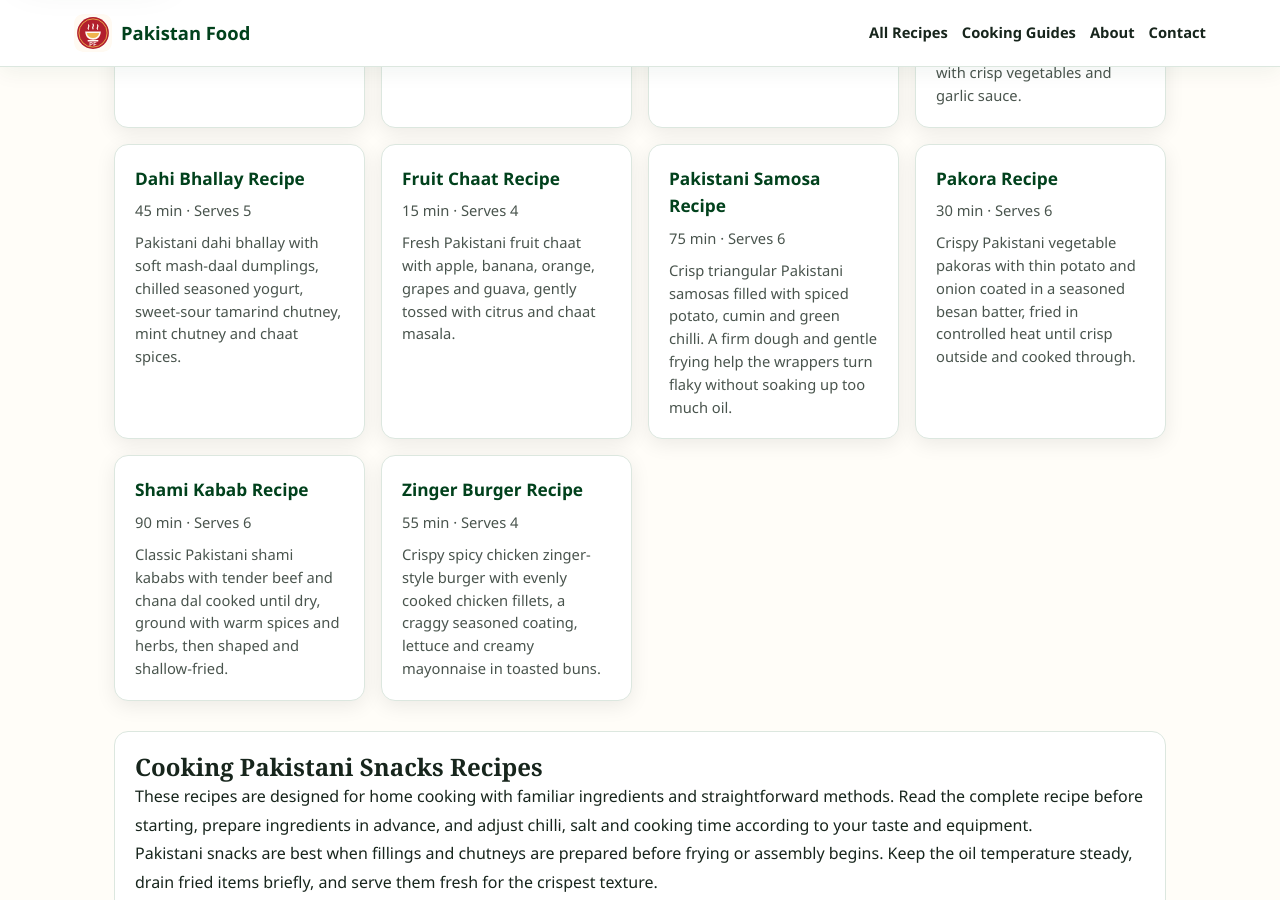
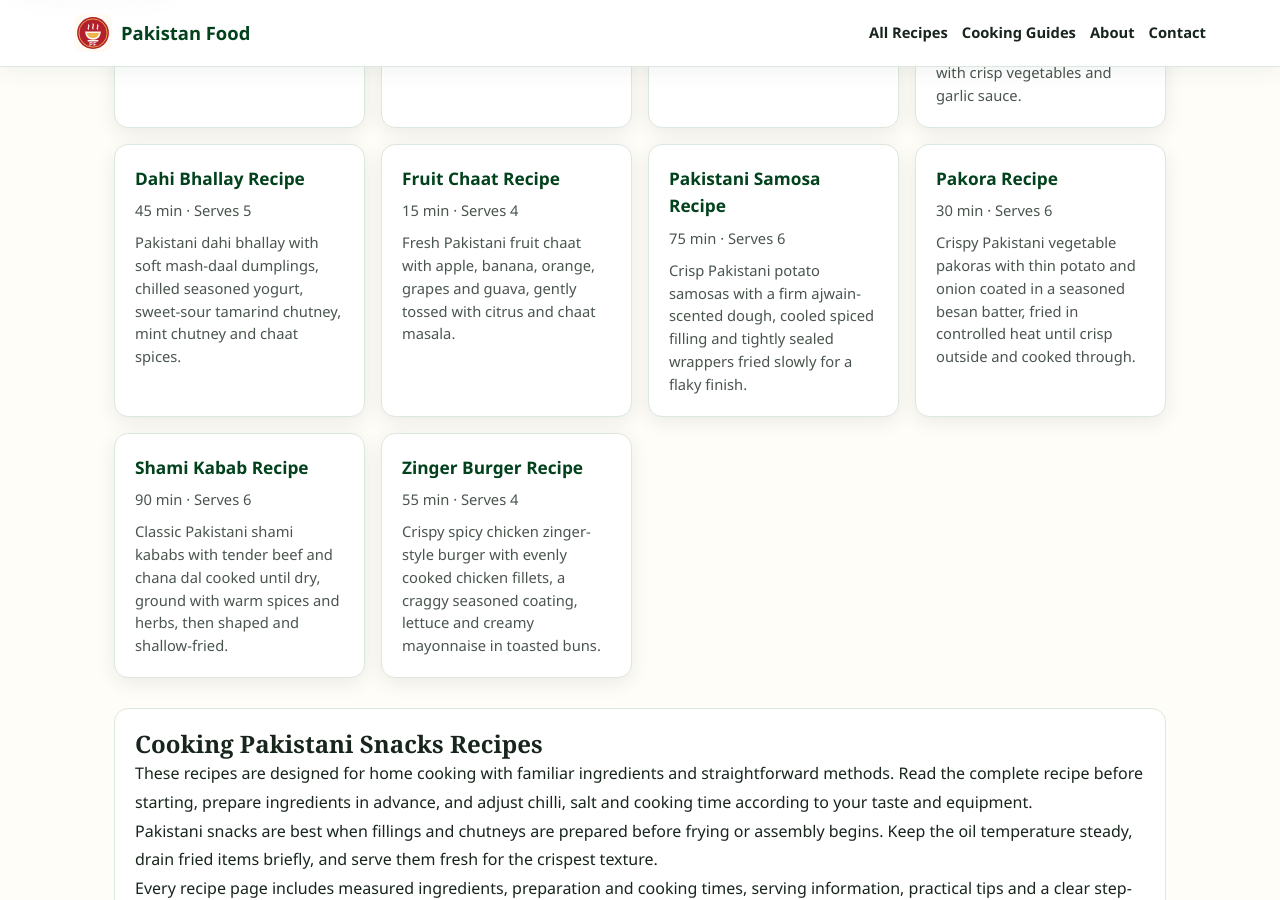
Before and after one commit to manazarali01-hub/pakistan-food, a Jekyll site: the page built from recipes/snacks/index.html, in a window 1280 px wide and 900 px high, scrolled down 517 px. Built offline with Jekyll 4.4.1, drawn with Linux system fonts in a browser that asks for light colours; some of the changed lines change nothing that is shown.

Commit message:
Complete Pakistani Samosa recipe quality audit

```diff
--- a/_data/recipes/pakistani-samosa.json
+++ b/_data/recipes/pakistani-samosa.json
@@ -5,7 +5,7 @@
   "time": "75 min",
   "serves": 6,
   "image": "assets/pakistani-samosa-v2.webp",
-  "description": "Crisp triangular Pakistani samosas filled with spiced potato, cumin and green chilli. A firm dough and gentle frying help the wrappers turn flaky without soaking up too much oil.",
+  "description": "Crisp Pakistani potato samosas with a firm ajwain-scented dough, cooled spiced filling and tightly sealed wrappers fried slowly for a flaky finish.",
   "ingredients": [
     "2 cups plain flour, plus a little for dusting",
     "4 tbsp neutral oil for the dough",
@@ -23,18 +23,18 @@
     "2 tbsp flour mixed with a little water, for sealing"
   ],
   "method": [
-    "Rub 4 tablespoons of oil into the flour with the ajwain and 1/2 teaspoon salt until the mixture resembles coarse crumbs. Add water gradually to make a firm dough; knead briefly, cover and rest for 30 minutes.",
-    "For the filling, heat 1 tablespoon oil in a pan and toast the cumin seeds for 30 seconds. Add the green chillies and crushed red chilli, then stir in the potatoes and remaining salt. Cook for 2–3 minutes, fold in coriander and lemon juice, and let the filling cool completely.",
-    "Divide the dough into 6 balls. Roll each into a thin oval and cut it in half. Moisten one straight edge of each half with the flour paste, overlap the edges to form a cone and pinch the seam closed.",
-    "Fill each cone with about 2 tablespoons of cooled potato mixture, leaving space at the top. Moisten and press the top edges tightly shut; keep the assembled samosas covered while shaping the rest.",
-    "Heat enough oil for deep frying over medium-low heat. Fry a few samosas at a time in oil that bubbles gently, turning occasionally for 10–12 minutes until deeply golden and crisp; oil that is too hot will brown the outside before the wrapper cooks.",
-    "Lift onto a rack or kitchen paper to drain. Serve warm with mint or tamarind chutney."
+    "Rub the dough oil into the flour with the ajwain and measured salt until the mixture resembles coarse crumbs. Add water gradually to form a firm, pliable dough, knead only until smooth, then cover and rest for about 30 minutes.",
+    "For the filling, heat the oil and bloom the cumin briefly. Add the green chillies and crushed red chilli, then fold in the potatoes and remaining salt. Cook briefly, finish with coriander and lemon juice and let the filling cool completely.",
+    "Divide the rested dough into equal balls. Roll each into a thin oval and cut it in half. Moisten a straight edge with flour paste, overlap to form a cone and press the seam firmly so there are no gaps.",
+    "Fill each cone without overpacking it, leave enough clean dough at the top to seal, then moisten and press the top edges tightly together. Keep assembled samosas covered while shaping the remainder.",
+    "Heat the frying oil over medium-low to medium heat. Add only a few samosas at a time and fry gently, turning occasionally, so the raw dough has time to become crisp before the exterior gets too dark.",
+    "Continue until evenly deep golden and crisp, then drain on a rack or absorbent paper without piling them tightly while hot. Serve warm with mint or tamarind chutney."
   ],
   "tips": [
     "A firm, rested dough makes a crisper wrapper than a soft, sticky dough.",
     "Cool the potato filling before shaping, and seal every edge well to prevent leaks.",
     "Fry gently in small batches; rapidly bubbling oil is too hot for raw samosa dough."
   ],
-  "storage": "Refrigerate cooked samosas promptly in a covered container for up to 2 days. Reheat in an oven or air fryer until hot and crisp; do not leave potato filling at room temperature for extended periods.",
+  "storage": "Samosas are best fresh. Cool leftovers promptly, refrigerate covered and reheat with dry heat until thoroughly hot and crisp.",
   "serving": "Pair with green mint chutney or sweet tamarind chutney and a cup of chai."
 }
```
